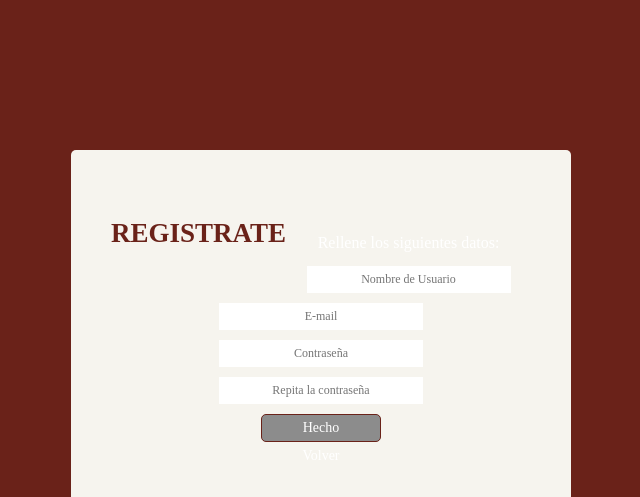
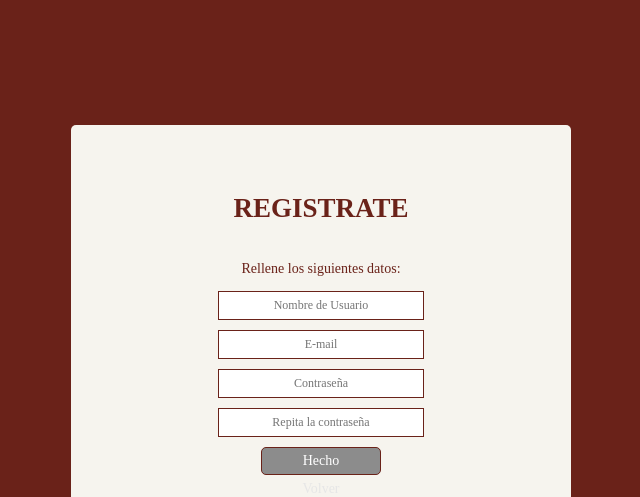
Before and after one commit to hoskbreaker/pathfinder_Web, a PHP site: page /Signup.html in a window 1280 px wide. Shown: the top 497 px of the page, without its empty margins (319-959 px from the left). Run offline with PHP 8.4, Linux system fonts and the light colour scheme.

Commit message:
Add files via upload

```diff
--- a/Log_in.html
+++ b/Log_in.html
@@ -12,7 +12,7 @@
 <body>
 	<div class="cuadro-login">
 		<div class="login-box">
-			<h2>LOG IN</h2>
+			<h1>LOG IN</h1>
 			<form action="login.php" method="POST">
 				<input type="text" name="username" placeholder="E-mail/Nombre de Usuario" /><br>
 				<input type="password" name="password" placeholder="Contraseña" /><br>
--- a/Signup.html
+++ b/Signup.html
@@ -10,9 +10,8 @@
 <body>
 	<div class="cuadro-login">
 		<div class="signup-box">
-			<h2><center>REGISTRATE</center></h2>
-
-			<p><center>Rellene los siguientes datos:</center></p>
+			<h1>REGISTRATE</h1>
+			<p>Rellene los siguientes datos:</p>
 			<form action="registro.php" method="POST">
 				<center>
 				<input type="text" name="username" placeholder="Nombre de Usuario" /><br>
--- a/Style.css
+++ b/Style.css
@@ -118,7 +118,7 @@ input, select {
   padding: 70px 30px;
   text-align: center;*/
   width: 500px;
-  height: 500px;
+  height: 550px;
   top: 50%;
   left: 50%;
   position: absolute;
@@ -137,7 +137,7 @@ input, select {
 }
 .login-box{
   width: 500px;
-  height: 350px;
+  height: 400px;
   background-color: #f6f4ee;
   color: #fff;
   position: top;
@@ -146,7 +146,7 @@ input, select {
   padding: 70px 40px;
   text-align: center;
 }
-.login-box h2 {
+.login-box h1 {
 	margin: 0;
 	padding: 0 0 20px;
 	font-family: Avenir;
@@ -158,7 +158,7 @@ input, select {
 .login-box form input[type='text'] {
           		width: 200px;
           		height: 25px;
-          		border: 0px;
+          		border: 1px solid #6a2219;
           		margin-bottom: 10px;
               padding: 0px 10px;
           		background-color: #ffffff;
@@ -170,7 +170,7 @@ input, select {
 .login-box form input[type='password'] {
           		width: 200px;
           		height: 25px;
-          		border: 0px;
+          		border: 1px solid #6a2219;
           		margin-bottom: 20px;
               padding: 0px 10px;
           		background-color: #ffffff;
@@ -241,14 +241,14 @@ input, select {
   margin-top: 400px;
   width: 500px;
   height: 100px;
-  background-image: url(img/map.jpg);
+  background-image: url(img/map.png);
   background-position: bottom;
   background-repeat: no-repeat;
   border-radius: 5px;
 }
 
 /* Sign up*/
-.signup-box h2 {
+.signup-box h1 {
 	margin: 0;
 	padding: 0 0 20px;
 	font-family: Avenir;
@@ -268,7 +268,7 @@ input, select {
 .signup-box input[type='text'] {
           		width: 200px;
           		height: 25px;
-          		border: 0px;
+          		border: 1px solid #6a2219;
           		margin-bottom: 10px;
           		background-color: #ffffff;
           		font-family: Ayuthaya;
@@ -280,7 +280,7 @@ input, select {
 .signup-box input[type='password'] {
           		width: 200px;
           		height: 25px;
-          		border: 0px;
+          		border: 1px solid #6a2219;
           		margin-bottom: 10px;
           		background-color: #ffffff;
           		font-family: Ayuthaya;
@@ -333,7 +333,7 @@ input, select {
 .signup-box a {
           font-family      : Avenir;
           font-size        : 14px;
-          color            : white;
+          color            : #e6e6e6;
     }
 .signup-box a:hover {
           font-family      : Avenir;
@@ -348,11 +348,11 @@ input, select {
 .signup-box a:visited {
           font-family      : Avenir;
           font-size        : 14px;
-          color            : white;
+          color            : #e6e6e6;
     }
 .signup-box{
 	 width: 500px;
-  height: 350px;
+  height: 400px;
   background-color: #f6f4ee;
   color: #fff;
   position: top;
```
Also changed, not shown: img/map.png (added).
